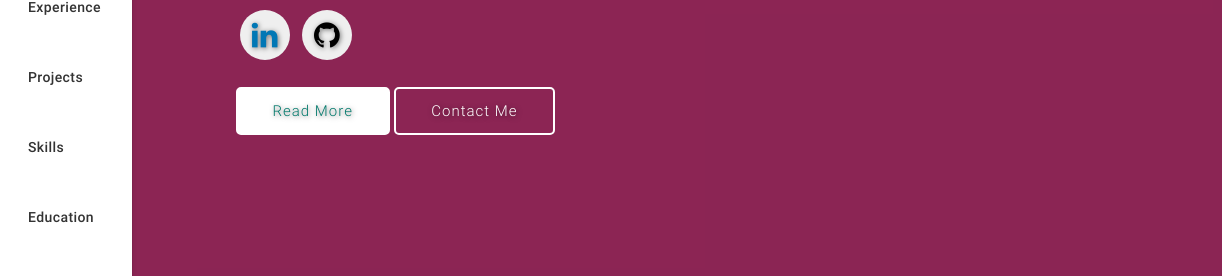
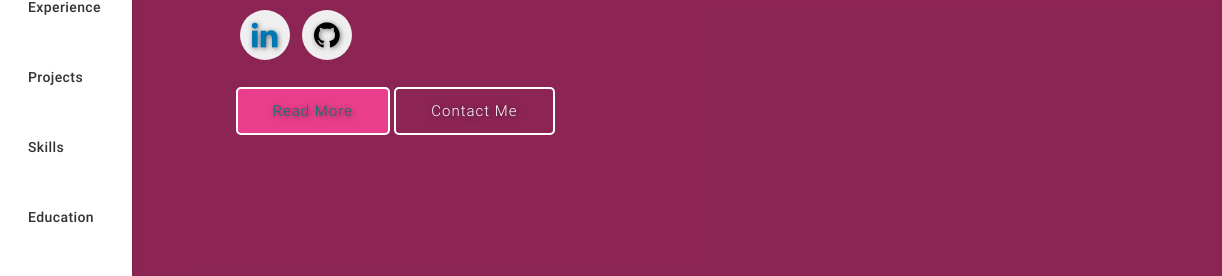
Before and after one commit to tasfia8/tasfia8.github.io, a plain HTML site: page index.html in a window 1280 px wide. Shown: the part 241-517 px from the top of the page, 58-1280 px from the left. Drawn offline with nearby package versions, Linux system fonts and the light colour scheme; files whose address does not match are found by name.

Commit message:
Update style.css Activity 3 Change Theme 7
87 /* Own Act3 Dyna Change 1 from fff white to pink */

```diff
--- a/css/style.css
+++ b/css/style.css
@@ -84,7 +84,7 @@
 .readme {
   position: relative;
   padding: 11px 35px;
-  background: #fff;
+  background: #E83E8C; /* Own Act3 Dyna Change 1 from fff white to pink */
   color: #00796b;
   border: 2px solid #fff;
   font-weight: 600;
```
